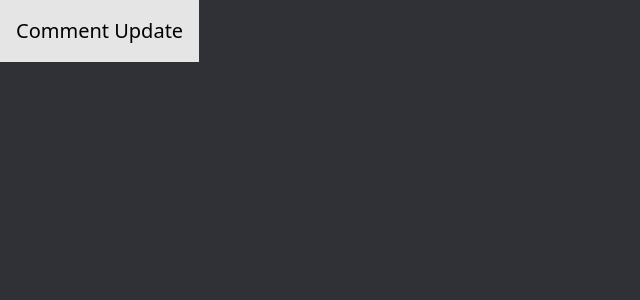
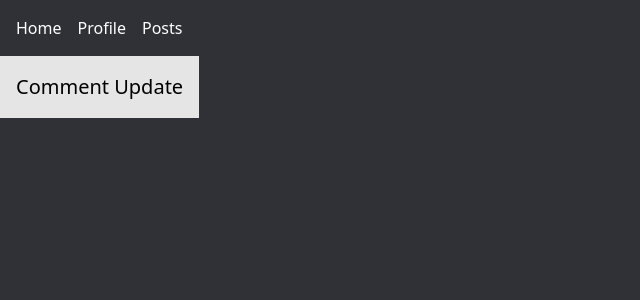
Before and after one commit to nayyara-airlangga/anubis, a Next.js app: page /dev/commupdate in a window 1280 px wide. Shown: the top 300 px of the page, without its empty margins (0-640 px from the left). Built offline with nearby package versions, Linux system fonts and the light colour scheme; no server answers.

Commit message:
Create layout and navbar components

```diff
--- /dev/null
+++ b/app/components/Layout/Navbar/index.tsx
@@ -0,0 +1,37 @@
+import Link from "next/link"
+import { useRouter } from "next/router"
+
+import { Body } from "@components"
+import { NavLinks } from "@constants"
+
+const Navbar = () => {
+  const router = useRouter()
+
+  return (
+    <nav className="w-full flex items-center justify-between my-4 px-4">
+      <ul className="flex items-center justify-between space-x-4">
+        {NavLinks.map(({ label, path }, index) => (
+          <li key={path + index} className="group">
+            <Link href={path}>
+              <a>
+                <Body
+                  variant="b3"
+                  className={`duration-500 ${
+                    router.pathname === path ||
+                    router.pathname.startsWith("/posts")
+                      ? "dark:text-blue-300"
+                      : "dark:text-white"
+                  } dark:group-hover:text-blue-400`}
+                >
+                  {label}
+                </Body>
+              </a>
+            </Link>
+          </li>
+        ))}
+      </ul>
+    </nav>
+  )
+}
+
+export { Navbar }
--- /dev/null
+++ b/app/components/Layout/index.tsx
@@ -0,0 +1,12 @@
+import { Navbar } from "./Navbar"
+
+const Layout = ({ children }: { children: React.ReactNode }) => {
+  return (
+    <>
+      <Navbar />
+      <main>{children}</main>
+    </>
+  )
+}
+
+export { Layout }
--- a/app/components/index.ts
+++ b/app/components/index.ts
@@ -1,2 +1,3 @@
 export * from "./Auth"
 export * from "./Design"
+export * from "./Layout"
--- a/app/constants/index.ts
+++ b/app/constants/index.ts
@@ -1,2 +1,3 @@
 export * from "./auth"
 export * from "./enums"
+export * from "./navlinks"
--- /dev/null
+++ b/app/constants/navlinks/index.ts
@@ -0,0 +1,12 @@
+interface NavLink {
+  label: string
+  path: string
+}
+
+const NavLinks: NavLink[] = [
+  { label: "Home", path: "/" },
+  { label: "Profile", path: "/profile" },
+  { label: "Posts", path: "/posts" },
+]
+
+export { NavLinks }
--- a/pages/_app.tsx
+++ b/pages/_app.tsx
@@ -1,5 +1,6 @@
 import type { AppProps } from "next/app"
 
+import { Layout } from "@components"
 import { AuthProvider, ThemeProvider } from "@contexts"
 
 import "@styles/globals.css"
@@ -8,7 +9,9 @@ function MyApp({ Component, pageProps }: AppProps) {
   return (
     <ThemeProvider defaultTheme="dark">
       <AuthProvider>
-        <Component {...pageProps} />
+        <Layout>
+          <Component {...pageProps} />
+        </Layout>
       </AuthProvider>
     </ThemeProvider>
   )
```
